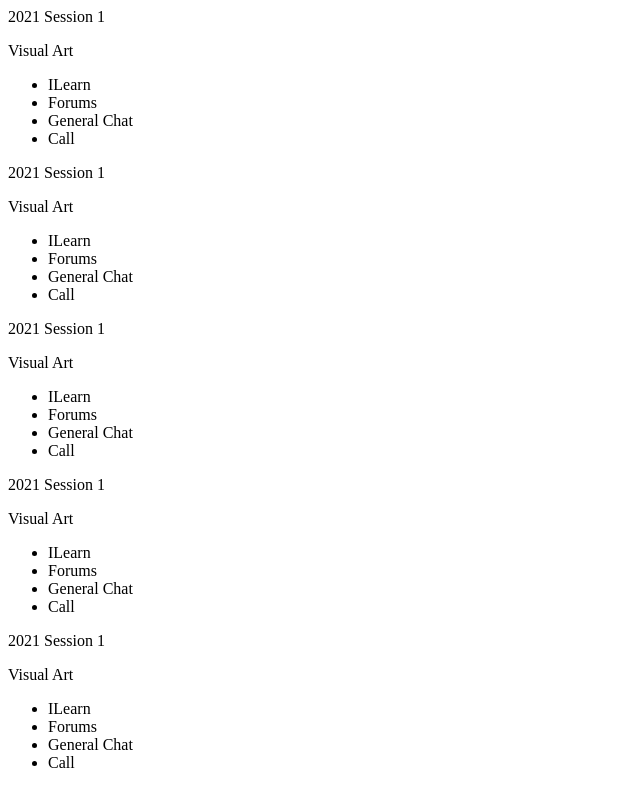
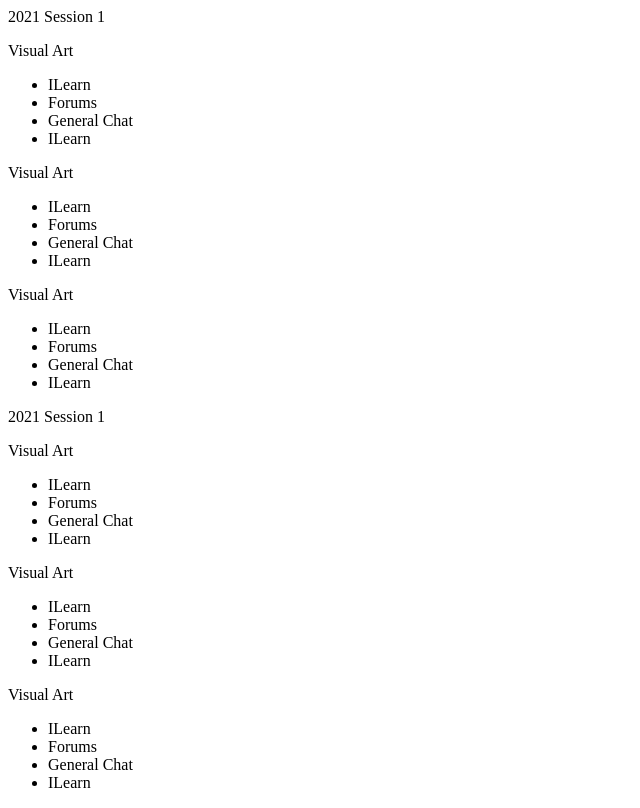
Before and after one commit to hades42/CSESOCHackathon, a website: page public/index.html in a window 1280 px wide. Shown: the whole page, without its empty margins (0-640 px from the left). Drawn offline with Linux system fonts and the light colour scheme.

Commit message:
change html file

```diff
--- a/public/index.html
+++ b/public/index.html
@@ -16,7 +16,25 @@
                         <li>ILearn</li>
                         <li>Forums</li>
                         <li>General Chat</li>
-                        <li>Call</li>
+                        <li>ILearn</li>
+                    </ul>
+                </div>
+                <div class="session__content">
+                    <p class="session__unit">Visual Art</p>
+                    <ul class="session__list">
+                        <li>ILearn</li>
+                        <li>Forums</li>
+                        <li>General Chat</li>
+                        <li>ILearn</li>
+                    </ul>
+                </div>
+                <div class="session__content">
+                    <p class="session__unit">Visual Art</p>
+                    <ul class="session__list">
+                        <li>ILearn</li>
+                        <li>Forums</li>
+                        <li>General Chat</li>
+                        <li>ILearn</li>
                     </ul>
                 </div>
             </div>
@@ -28,43 +46,25 @@
                         <li>ILearn</li>
                         <li>Forums</li>
                         <li>General Chat</li>
-                        <li>Call</li>
+                        <li>ILearn</li>
                     </ul>
                 </div>
-            </div>
-            <div class="leftBar__session">
-                <div class="session__title">2021 Session 1</div>
                 <div class="session__content">
                     <p class="session__unit">Visual Art</p>
                     <ul class="session__list">
                         <li>ILearn</li>
                         <li>Forums</li>
                         <li>General Chat</li>
-                        <li>Call</li>
+                        <li>ILearn</li>
                     </ul>
                 </div>
-            </div>
-            <div class="leftBar__session">
-                <div class="session__title">2021 Session 1</div>
                 <div class="session__content">
                     <p class="session__unit">Visual Art</p>
                     <ul class="session__list">
                         <li>ILearn</li>
                         <li>Forums</li>
                         <li>General Chat</li>
-                        <li>Call</li>
-                    </ul>
-                </div>
-            </div>
-            <div class="leftBar__session">
-                <div class="session__title">2021 Session 1</div>
-                <div class="session__content">
-                    <p class="session__unit">Visual Art</p>
-                    <ul class="session__list">
                         <li>ILearn</li>
-                        <li>Forums</li>
-                        <li>General Chat</li>
-                        <li>Call</li>
                     </ul>
                 </div>
             </div>
```
